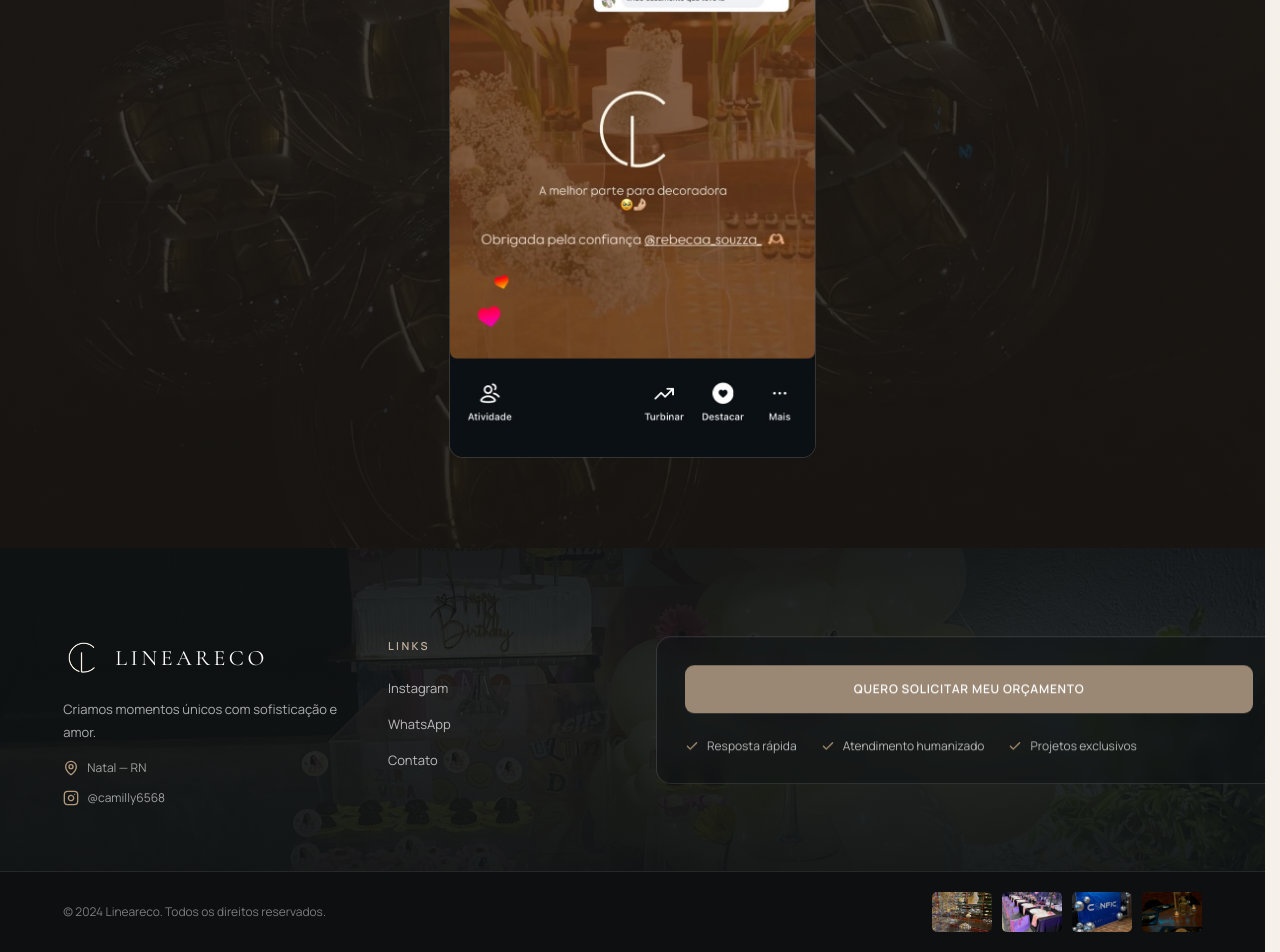
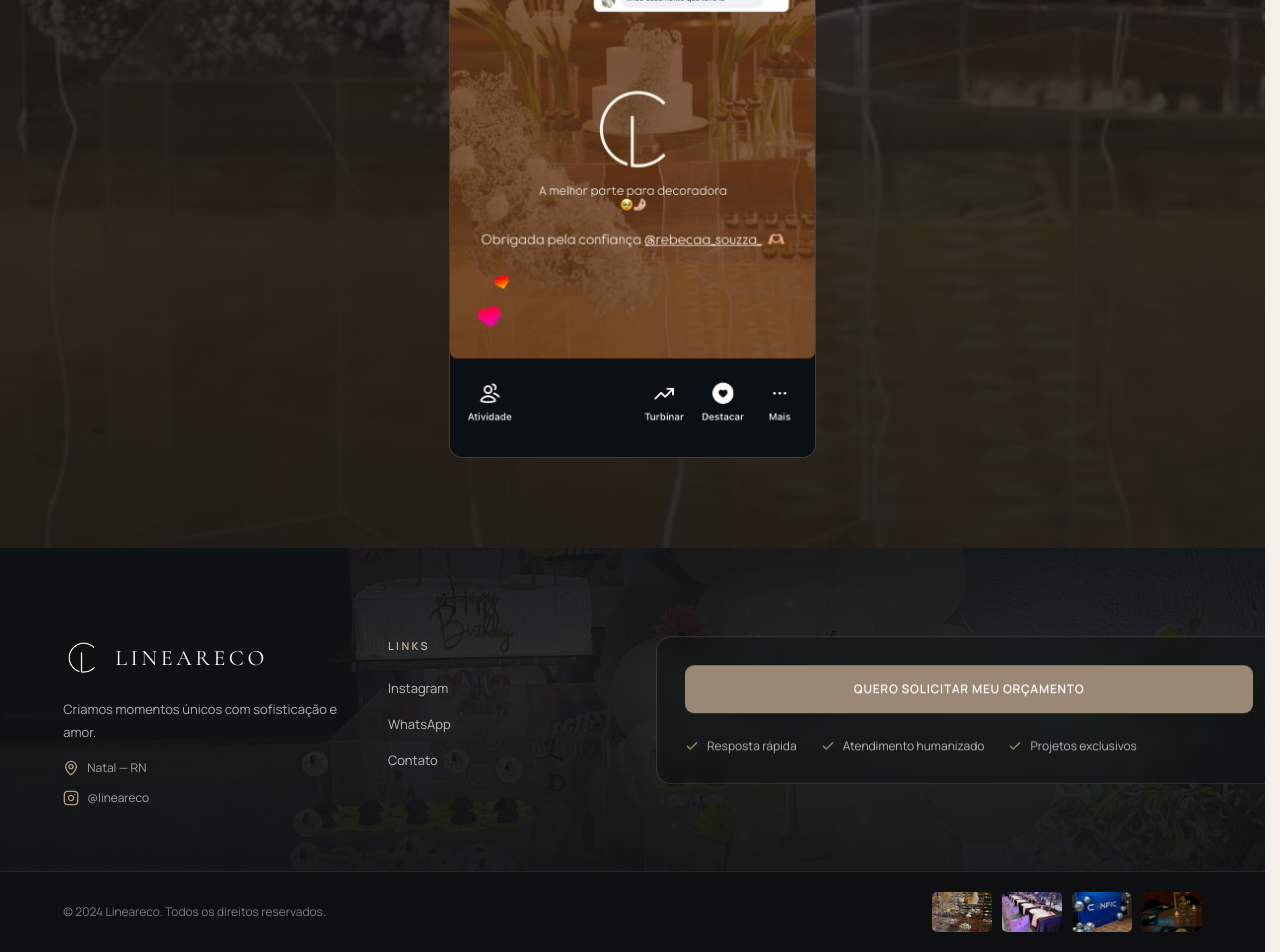
Before and after one commit to jassonmouragt-prog/lineareco, a Next.js app: page / in a window 1280 px wide. Shown: the part 6580-7532 px from the top of the page. Built offline with nearby package versions, Linux system fonts and the light colour scheme.

Commit message:
fix: handle do instagram no footer e fundo dos depoimentos reutiliza imagem do hero

```diff
--- a/src/components/Footer.tsx
+++ b/src/components/Footer.tsx
@@ -1,7 +1,7 @@
 import Image from "next/image";
 import { Check, MapPin } from "lucide-react";
 import Reveal from "@/components/Reveal";
-import { INSTAGRAM_URL, whatsappLink } from "@/data/site";
+import { INSTAGRAM_HANDLE, INSTAGRAM_URL, whatsappLink } from "@/data/site";
 import { images } from "@/data/images";
 import { galleryImages } from "@/data/gallery";
 
@@ -72,7 +72,7 @@ export default function Footer() {
                     className="mt-3 flex items-center gap-2 text-[12px] text-white/60 transition-colors hover:text-white"
                   >
                     <InstagramIcon className="h-4 w-4 text-gold" aria-hidden />
-                    @camilly6568
+                    {INSTAGRAM_HANDLE}
                   </a>
                 </Reveal>
               </div>
--- a/src/data/images.ts
+++ b/src/data/images.ts
@@ -18,8 +18,8 @@ export const images = {
     },
   },
   testimonials: {
-    src: "/images/9166052F-F883-472C-BB03-C3B1650AAA85.JPG.webp",
-    alt: "Recepção de evento decorada pela Lineareco",
+    src: "/images/E92657BE-C064-42B5-BD72-5CC405A6A726.JPG.webp",
+    alt: "Ambiente de evento decorado pela Lineareco com iluminação acolhedora",
   },
   footer: {
     src: "/images/5B24BA6A-751C-4D39-9CE2-3C36F994D31F.webp",
```
